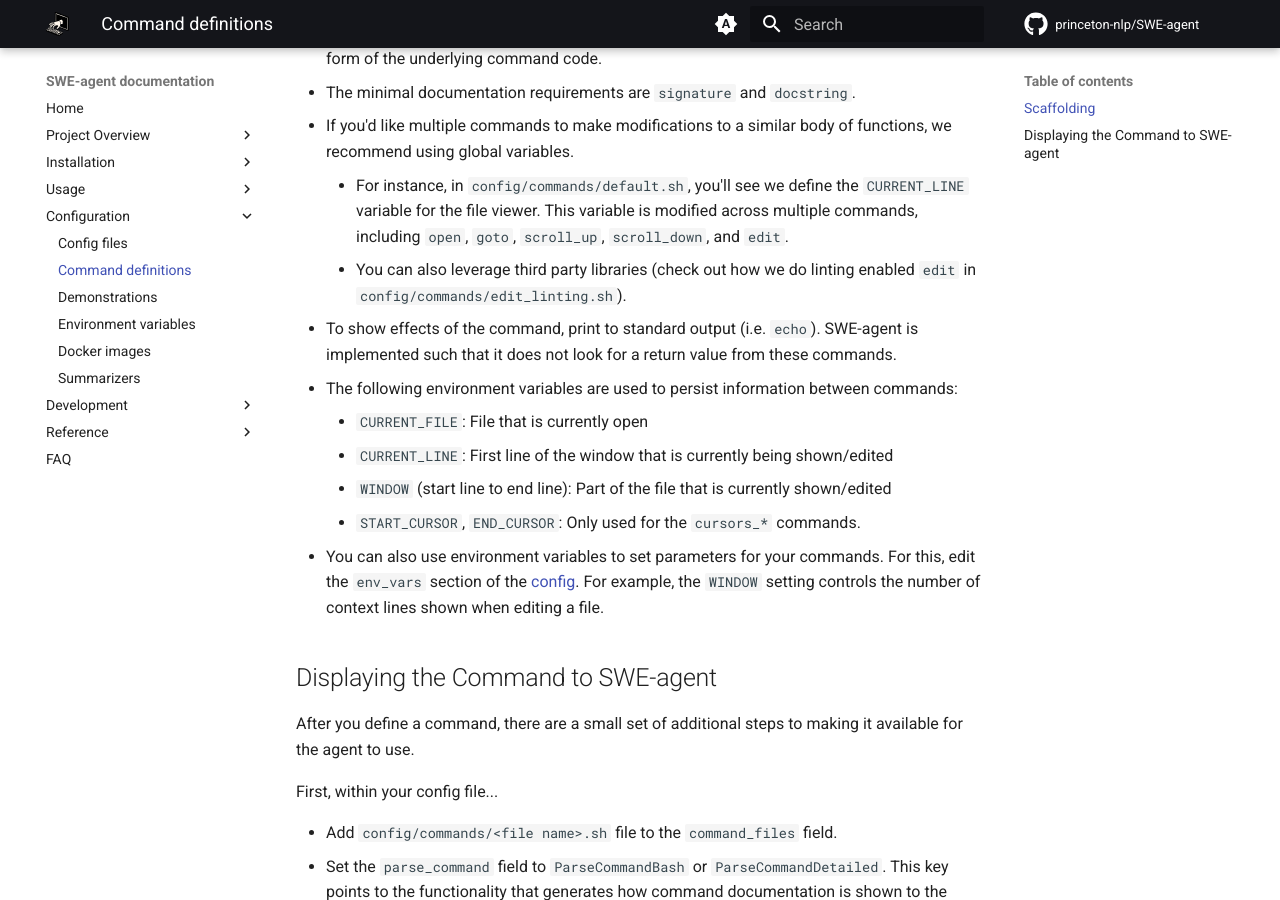
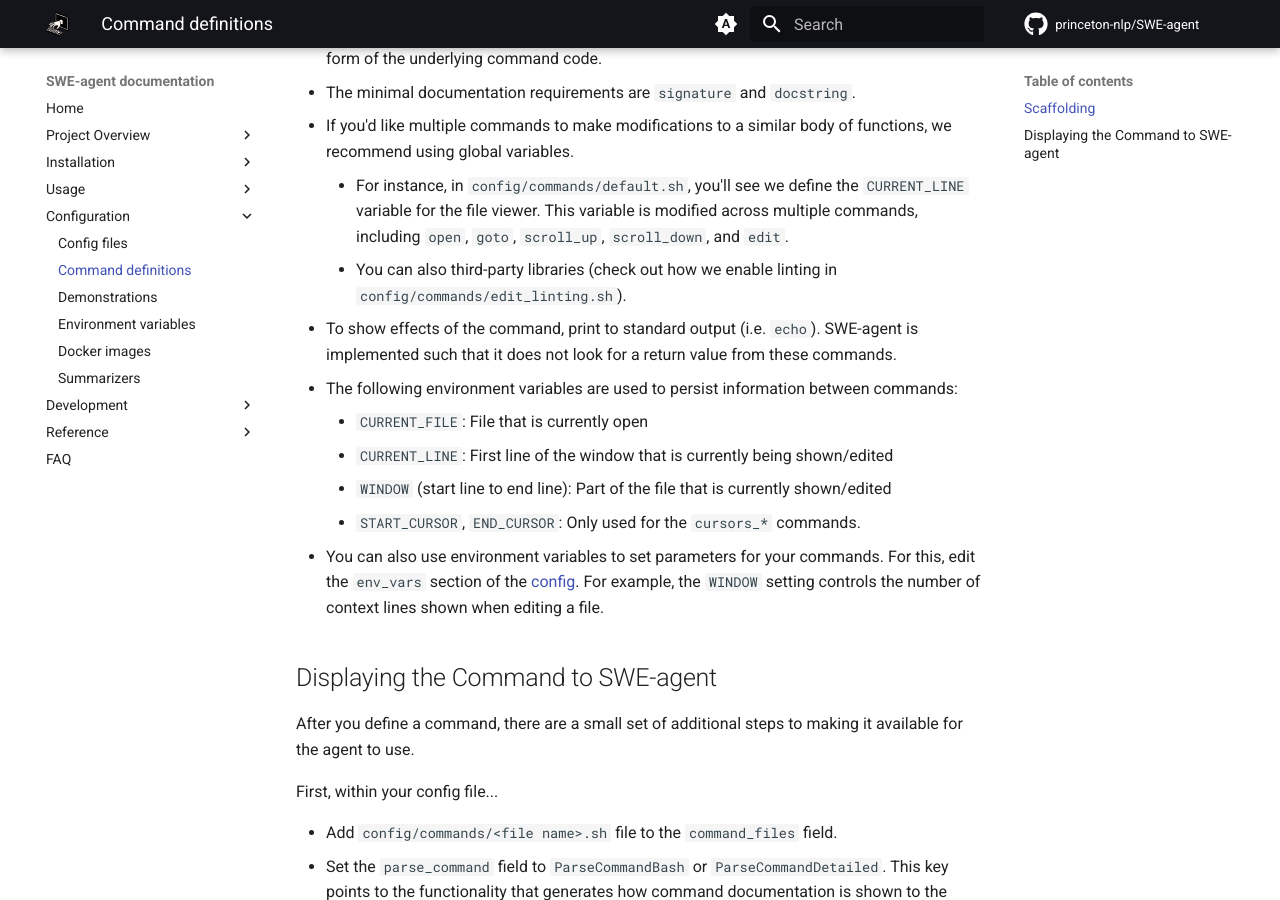
Before and after one commit to princeton-nlp/SWE-agent, an MkDocs documentation site: the page built from docs/config/commands.md, in a window 1280 px wide and 900 px high, scrolled down 792 px. Built offline with MkDocs 1.6.1 and Material for MkDocs 9.7.7, drawn with Linux system fonts in a browser that asks for light colours; comment, search, counter and statistics services are not loaded.

Commit message:
Update commands.md

```diff
--- a/docs/config/commands.md
+++ b/docs/config/commands.md
@@ -29,7 +29,7 @@
 * The minimal documentation requirements are `signature` and `docstring`.
 * If you'd like multiple commands to make modifications to a similar body of functions, we recommend using global variables.
     * For instance, in `config/commands/default.sh`, you'll see we define the `CURRENT_LINE` variable for the file viewer. This variable is modified across multiple commands, including `open`, `goto`, `scroll_up`, `scroll_down`, and `edit`.
-    * You can also leverage third party libraries (check out how we do linting enabled `edit` in `config/commands/edit_linting.sh`).
+    * You can also third-party libraries (check out how we enable linting in `config/commands/edit_linting.sh`).
 * To show effects of the command, print to standard output (i.e. `echo`). SWE-agent is implemented such that it does not look for a return value from these commands.
 * The following environment variables are used to persist information between commands:
     * `CURRENT_FILE`: File that is currently open
```
